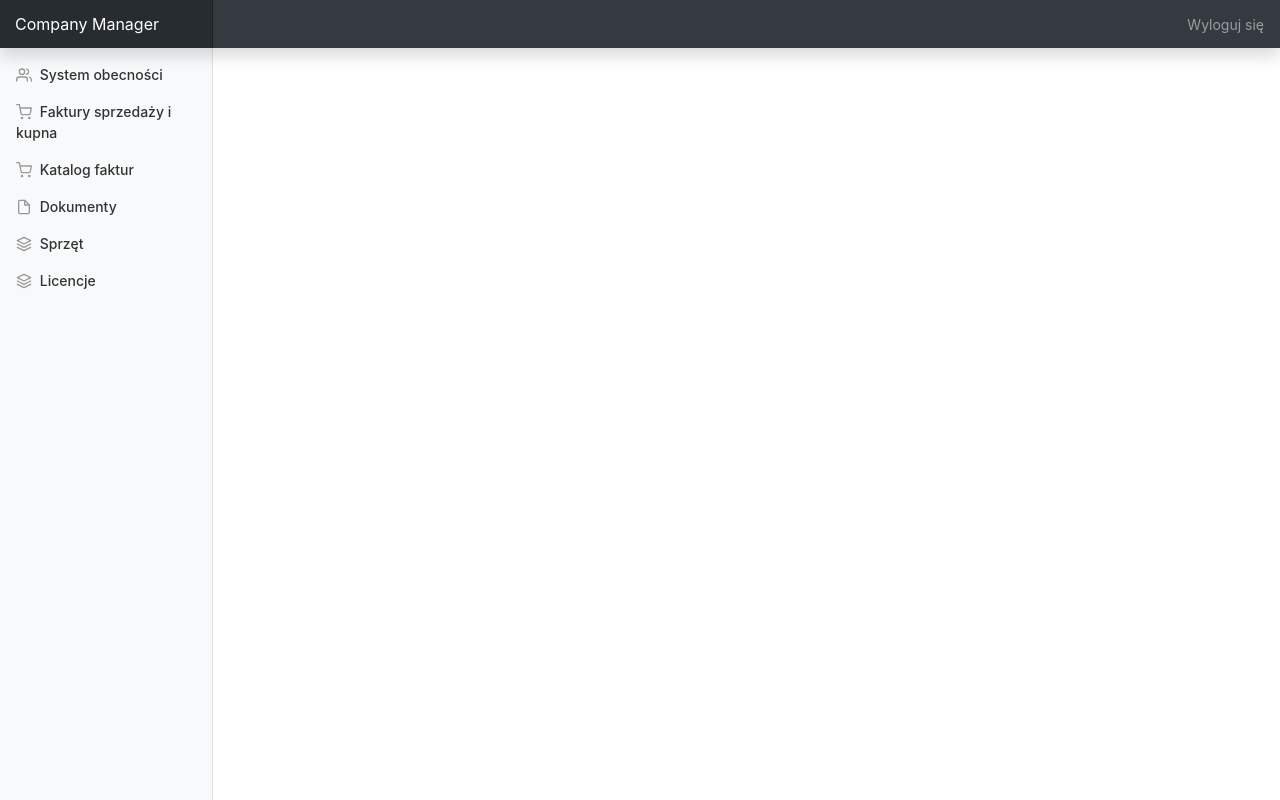
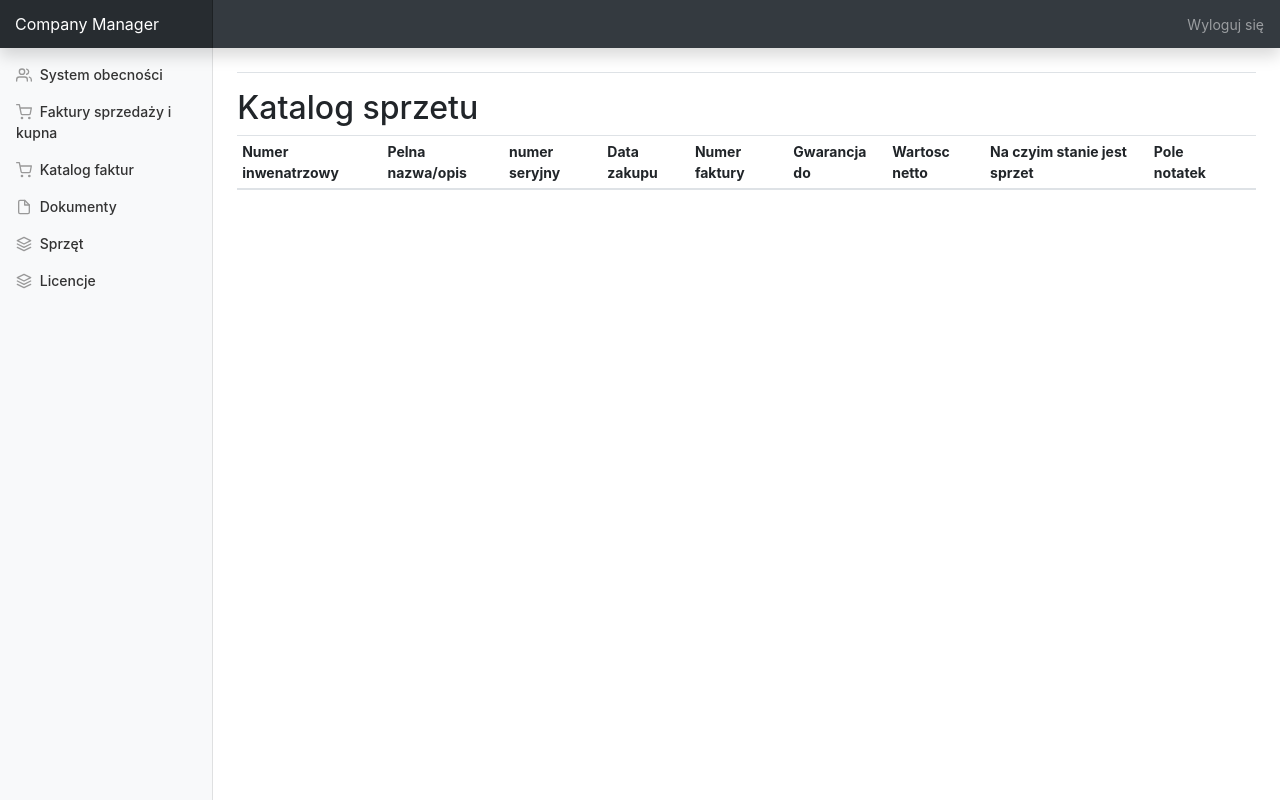
Before and after one commit to ibpabisiak/psiai-project, a PHP site: template application/views/equipment/equipment_index.tpl.php in a window 1280 px wide. Run offline with PHP 8.4, Linux system fonts and the light colour scheme; the template is opened without the code that fills it, so the values that code supplies are empty; some libraries are stand-ins or nearby versions.

Commit message:
listowanie sprzetu

```diff
--- a/application/views/equipment/equipment_index.tpl.php
+++ b/application/views/equipment/equipment_index.tpl.php
@@ -1,3 +1,31 @@
-<div style="height: 400px; width: 100%;">
-	<h1>equipment index page</h1>
-</div>
+<main role="main" class="col-md-9 ml-sm-auto col-lg-10 px-4">
+    <div class="d-flex justify-content-between flex-wrap flex-md-nowrap align-items-center pt-3 pb-2 mb-3 border-bottom">
+
+
+    </div>
+
+
+    <h2>Katalog sprzetu</h2>
+    <div class="table-responsive">
+        <table class="table table-striped table-sm">
+            <thead>
+            <tr>
+                <th>Numer inwenatrzowy</th>
+                <th>Pelna nazwa/opis</th>
+                <th>numer seryjny</th>
+                <th>Data zakupu</th>
+                <th>Numer faktury</th>
+                <th>Gwarancja do</th>
+                <th>Wartosc netto</th>
+                <th>Na czyim stanie jest sprzet</th>
+                <th>Pole notatek</th>
+                <th></th>
+                <th></th>
+            </tr>
+            </thead>
+            <tbody>
+            <?php echo $invoices_list; ?>
+            </tbody>
+        </table>
+    </div>
+</main>
```
